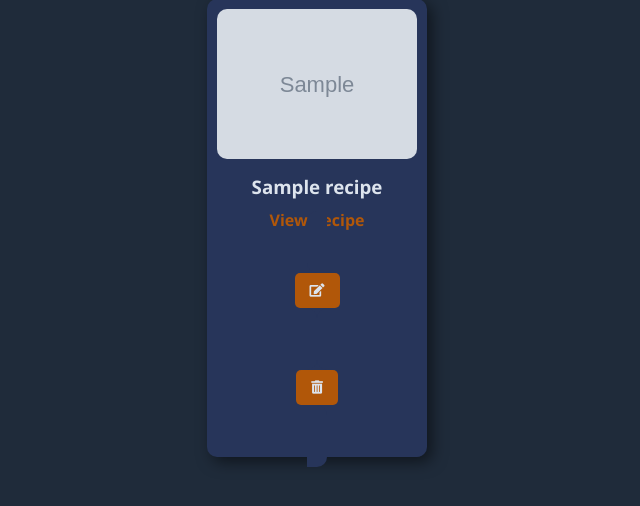
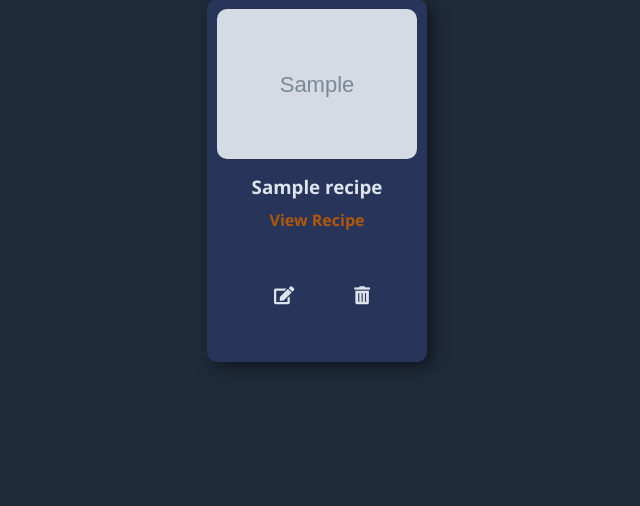
Before and after one commit to Mena-Adel20/Recipe-Manager, a Flask app: template templates/userrecipes.html in a window 1280 px wide. Shown: the part 200-706 px from the top of the page, without its empty margins (343-983 px from the left). Run offline with Flask 3, Linux system fonts and the light colour scheme; the template is opened without the code that fills it: most values are stand-ins (such as "Sample title", 1, 10 or a date in 2020); grey boxes marked "Sample" are stand-in pictures.

Commit message:
make style for delete and update icons

```diff
--- a/static/css/filter.css
+++ b/static/css/filter.css
@@ -174,3 +174,46 @@
 
     }
 }
+
+/* Add styles for the recipe header */
+.recipe-header {
+    display: flex;
+    justify-content: space-between;
+    align-items: center;
+}
+.action-icons {
+    display: inline-flex;
+    align-items: center;
+    margin-top: 10px;
+}
+
+.update-icon,
+.delete-icon {
+    color: #DDE4ED;
+    /* Light gray for icon color */
+    margin-left: 10px;
+    /* Space between icons */
+    font-size: 18px;
+    /* Size of icons */
+    background: none;
+    /* Remove background */
+    border: none;
+    /* Remove border */
+    cursor: pointer;
+    /* Pointer cursor on hover */
+    transition: color 0.3s;
+    /* Smooth transition for color change */
+}
+
+.update-icon:hover,
+.delete-icon:hover {
+    color: #FFB300;
+    /* Change color on hover (gold accent) */
+}
+
+
+/* Optional: add styles to the buttons to ensure they are visually appealing */
+button {
+    padding: 5px;
+    /* Adjust padding for better click area */
+}
```
